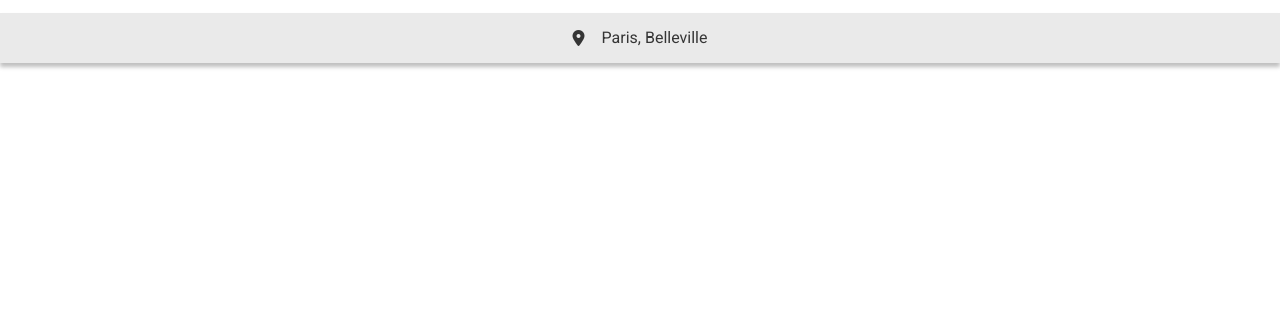
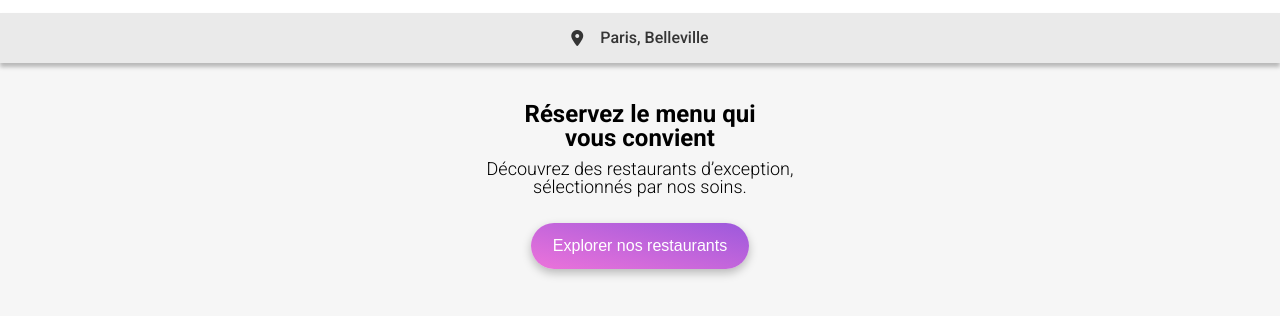
Before and after one commit to AhmetErolDev/Ameliorez_l-interface_d-un_site_mobile_avec_des_animations_CSS_Ahmet_Erol, a plain HTML site: page index.html in a window 1280 px wide. Shown: the part 50-366 px from the top of the page. Drawn offline with Linux system fonts and the light colour scheme; a web font is replaced by a local one.

Commit message:
feat: hero section

```diff
--- a/index.html
+++ b/index.html
@@ -26,10 +26,15 @@
         </div>
     </header>
     <main>
-        <div class="location">
+        <section class="location">
             <i class="fa-solid fa-location-dot"></i>
             <p>Paris, Belleville</p>
-        </div>
+        </section>
+        <section class="hero">
+            <h1>Réservez le menu qui vous convient</h1>
+            <p>Découvrez des restaurants d’exception, sélectionnés par nos soins.</p>
+            <button>Explorer nos restaurants</button>
+        </section>
     </main>
 
     <footer>
--- a/scss/main.scss
+++ b/scss/main.scss
@@ -1,5 +1,6 @@
 body {
     font-family: "Roboto", sans-serif;
+    background: #F6F6F6;
 }
 
 $Primary: #9356DC;
@@ -48,5 +49,67 @@ $Tertiary: #99E2D0;
 
     p {
         font-size: 16px;
+        font-weight: 500;
+    }
+
+    @include desktop {
+        box-shadow: none;
     }
 }
+
+.hero {
+    @include flex-center();
+    flex-direction: column;
+    text-align: center;
+
+    h1 {
+        margin-top: 39px;
+        font-size: 24px;
+        font-weight: 700;
+        width: 275px;
+
+    }
+
+    p {
+        width: 315px;
+        margin-top: 10px;
+        font-size: 18px;
+        font-weight: 300;
+    }
+
+    button {
+        @include flex-center();
+        margin-top: 27px;
+        width: 218px;
+        height: 46px;
+        border-radius: 25px;
+        background: linear-gradient(193.33deg, #9356DC -11.44%, #FF79DA 123.93%);
+        color: white;
+        border: none;
+        cursor: pointer;
+        font-weight: 500;
+        font-size: 16px;
+        box-shadow: 0px 4px 10px 0px #00000040;
+        margin-bottom: 57px;
+    }
+
+    @include desktop {
+        h1 {
+            width: 645px;
+            margin-top: 45px;
+            font-size: 40px;
+        }
+
+        p {
+            margin-top: 25px;
+            width: 531px;
+        }
+
+        button {
+            margin-top: 28px;
+            width: 218px;
+            height: 50px;
+            margin-bottom: 30px;
+        }
+    }
+}
```
Also changed, not shown: scss/main.css, 1 other file.
